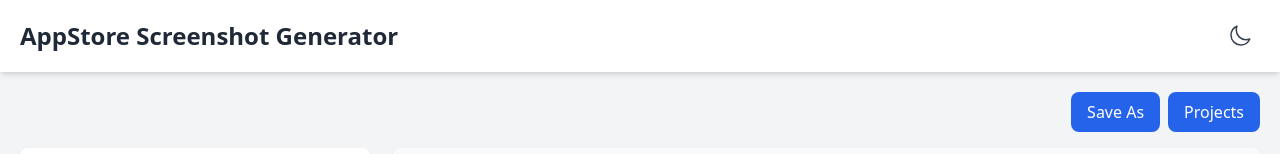
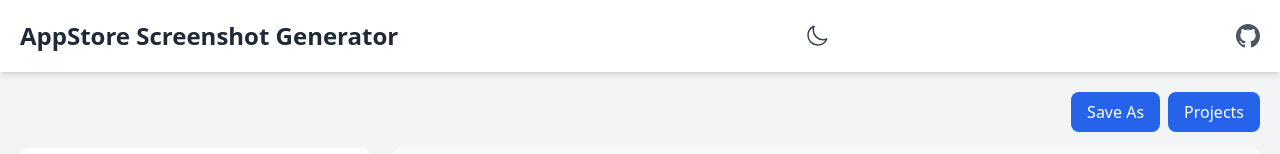
Before and after one commit to kiiskristo/appstore-screen, a React (Create React App) app: page / in a window 1280 px wide. Shown: the top 154 px of the page. Built offline with nearby package versions, Linux system fonts and the light colour scheme.

Commit message:
Added github link

```diff
--- a/public/index.html
+++ b/public/index.html
@@ -9,8 +9,6 @@
       name="description"
       content="App Screenshot Manager - Create, customize, and export app screenshots for the App Store"
     />
-    <link rel="apple-touch-icon" href="%PUBLIC_URL%/logo192.png" />
-    <link rel="manifest" href="%PUBLIC_URL%/manifest.json" />
     <title>App Screenshot Manager</title>
   </head>
   <body>
--- a/src/components/Header.js
+++ b/src/components/Header.js
@@ -34,6 +34,28 @@
             </svg>
           )}
         </button>
+
+        {/* Add this GitHub link to your Header component */}
+        <div className="flex items-center ml-4">
+          <a
+            href="https://github.com/kiiskristo/appstore-screen"
+            target="_blank"
+            rel="noopener noreferrer"
+            className="text-gray-600 hover:text-gray-800 dark:text-gray-400 dark:hover:text-gray-200 transition-colors"
+            title="View on GitHub"
+          >
+            <svg
+              xmlns="http://www.w3.org/2000/svg"
+              width="24"
+              height="24"
+              viewBox="0 0 24 24"
+              fill="currentColor"
+              className="w-6 h-6"
+            >
+              <path d="M12 0c-6.626 0-12 5.373-12 12 0 5.302 3.438 9.8 8.207 11.387.599.111.793-.261.793-.577v-2.234c-3.338.726-4.033-1.416-4.033-1.416-.546-1.387-1.333-1.756-1.333-1.756-1.089-.745.083-.729.083-.729 1.205.084 1.839 1.237 1.839 1.237 1.07 1.834 2.807 1.304 3.492.997.107-.775.418-1.305.762-1.604-2.665-.305-5.467-1.334-5.467-5.931 0-1.311.469-2.381 1.236-3.221-.124-.303-.535-1.524.117-3.176 0 0 1.008-.322 3.301 1.23.957-.266 1.983-.399 3.003-.404 1.02.005 2.047.138 3.006.404 2.291-1.552 3.297-1.23 3.297-1.23.653 1.653.242 2.874.118 3.176.77.84 1.235 1.911 1.235 3.221 0 4.609-2.807 5.624-5.479 5.921.43.372.823 1.102.823 2.222v3.293c0 .319.192.694.801.576 4.765-1.589 8.199-6.086 8.199-11.386 0-6.627-5.373-12-12-12z"/>
+            </svg>
+          </a>
+        </div>
       </div>
     </header>
   );
```
